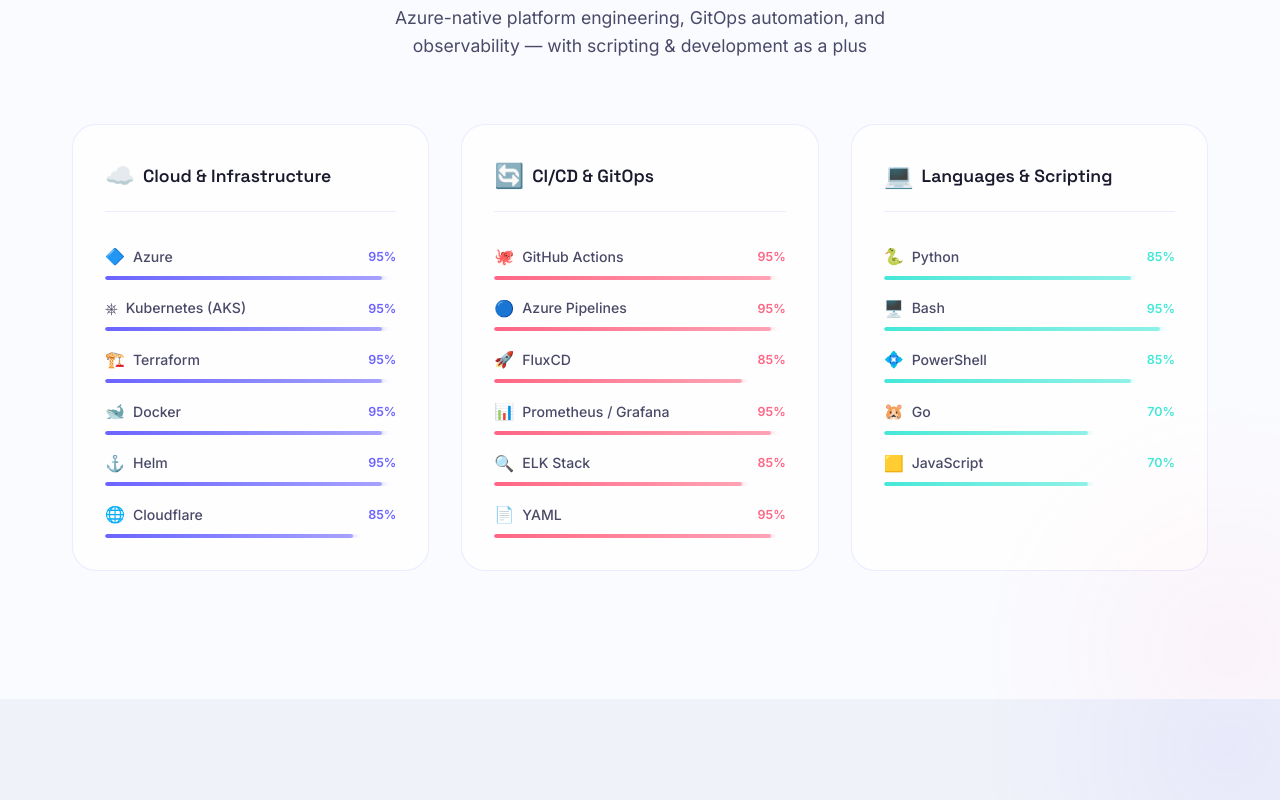
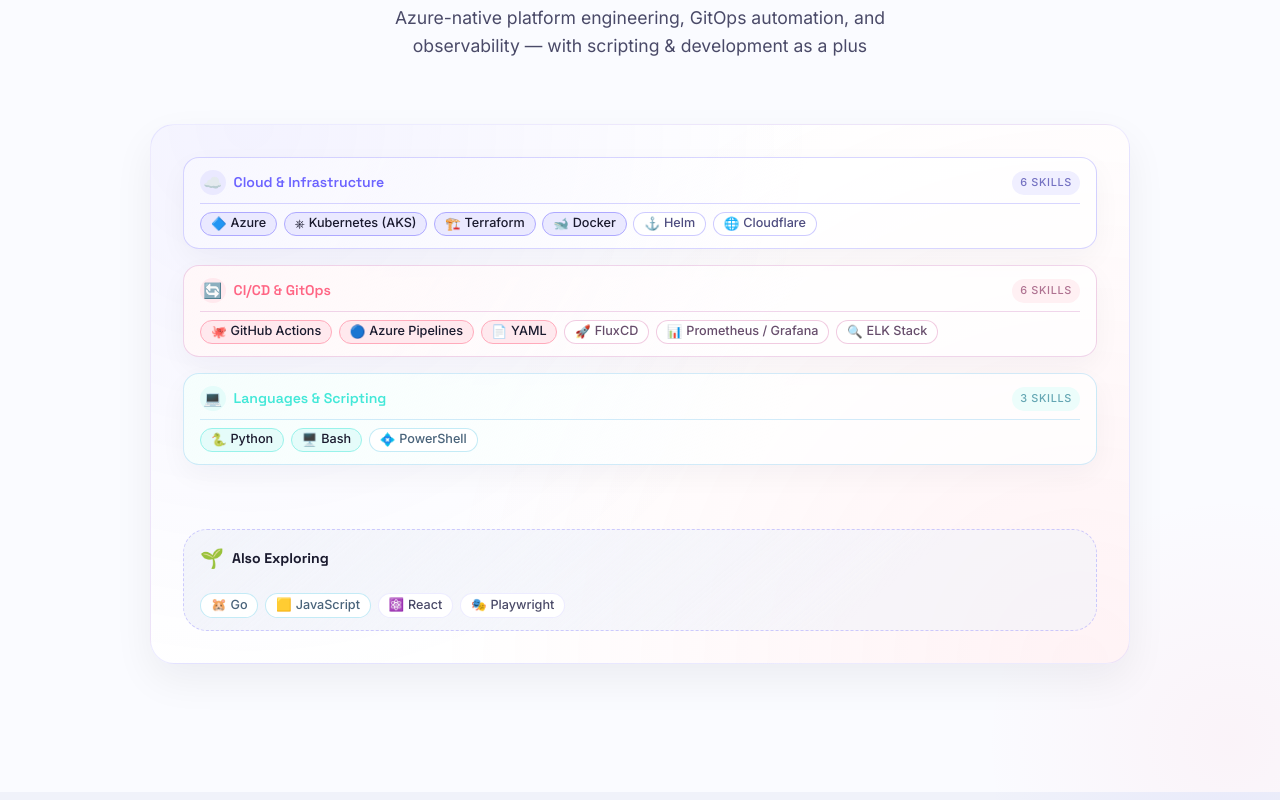
Before and after one commit to kabenz/portfolio, a React (Vite) app: page / in a window 1280 px wide. Shown: the part 2400-3200 px from the top of the page. Built offline with nearby package versions, Linux system fonts and the light colour scheme.

Commit message:
fix: 🐛 ui improvements to skills component

```diff
--- a/src/components/Skills/Skills.css
+++ b/src/components/Skills/Skills.css
@@ -13,6 +13,21 @@
   height: 500px;
   background: radial-gradient(circle, rgba(255, 101, 132, 0.05) 0%, transparent 70%);
   pointer-events: none;
+}
+
+.skills__content {
+  position: relative;
+  z-index: 1;
+  max-width: 980px;
+  margin: 0 auto;
+  padding: var(--spacing-lg);
+  border-radius: var(--radius-xl);
+  background:
+    radial-gradient(circle at 10% 0%, color-mix(in srgb, var(--color-accent-primary) 8%, transparent) 0%, transparent 55%),
+    radial-gradient(circle at 95% 100%, color-mix(in srgb, var(--color-accent-secondary) 8%, transparent) 0%, transparent 60%),
+    color-mix(in srgb, white 72%, var(--color-card-bg));
+  border: 1px solid var(--color-card-border);
+  box-shadow: 0 16px 40px rgba(17, 24, 39, 0.06);
 }
 
 .skills__grid {
@@ -134,6 +149,11 @@
 }
 
 @media (max-width: 640px) {
+  .skills__content {
+    padding: var(--spacing-md);
+    border-radius: var(--radius-lg);
+  }
+
   .skills__grid {
     grid-template-columns: 1fr;
   }
--- a/src/components/Skills/Skills.jsx
+++ b/src/components/Skills/Skills.jsx
@@ -1,66 +1,6 @@
 import { useEffect, useRef } from 'react'
+import TechList from '../TechList/TechList'
 import './Skills.css'
-import skills from '../../data/skills.js'
-
-/** @type {Record<string, number>} */
-const levelToPercent = {
-  beginner:     30,
-  intermediate: 70,
-  advanced:     85,
-  expert:       95,
-}
-
-const categoryMeta = [
-  { id: 'cloud',     label: 'Cloud & Infrastructure', icon: '☁️',  color: '#6c63ff' },
-  { id: 'cicd',      label: 'CI/CD & GitOps',         icon: '🔄',  color: '#ff6584' },
-  { id: 'languages', label: 'Languages & Scripting',  icon: '💻',  color: '#43e8d8' },
-]
-
-const skillCategories = categoryMeta.map(cat => ({
-  ...cat,
-  skills: skills
-    .filter(s => s.category === cat.id)
-    .map(s => ({ name: s.name, icon: s.icon, level: s.level ? levelToPercent[s.level] : levelToPercent.intermediate })),
-}))
-
-function SkillBar({ name, level, icon, delay }) {
-  const barRef = useRef(null)
-
-  useEffect(() => {
-    const observer = new IntersectionObserver(
-      entries => {
-        entries.forEach(e => {
-          if (e.isIntersecting) {
-            setTimeout(() => {
-              if (barRef.current) {
-                barRef.current.style.width = `${level}%`
-              }
-            }, delay)
-          }
-        })
-      },
-      { threshold: 0.5 }
-    )
-    const el = barRef.current?.closest('.skill-item')
-    if (el) observer.observe(el)
-    return () => observer.disconnect()
-  }, [level, delay])
-
-  return (
-    <div className="skill-item">
-      <div className="skill-item__header">
-        <div className="skill-item__name">
-          <span className="skill-item__icon">{icon}</span>
-          <span>{name}</span>
-        </div>
-        <span className="skill-item__level">{level}%</span>
-      </div>
-      <div className="skill-item__bar-track">
-        <div className="skill-item__bar-fill" ref={barRef} />
-      </div>
-    </div>
-  )
-}
 
 export default function Skills() {
   const sectionRef = useRef(null)
@@ -86,28 +26,8 @@
           </p>
         </div>
 
-        <div className="skills__grid">
-          {skillCategories.map((cat, ci) => (
-            <div
-              key={cat.id}
-              className="skills__card fade-in"
-              style={{ '--cat-color': cat.color, animationDelay: `${ci * 0.15}s` }}
-            >
-              <div className="skills__card-header">
-                <span className="skills__card-icon">{cat.icon}</span>
-                <h3 className="skills__card-title">{cat.label}</h3>
-              </div>
-              <div className="skills__card-body">
-                {cat.skills.map((skill, si) => (
-                  <SkillBar
-                    key={skill.name}
-                    {...skill}
-                    delay={ci * 100 + si * 80}
-                  />
-                ))}
-              </div>
-            </div>
-          ))}
+        <div className="skills__content fade-in">
+          <TechList compact />
         </div>
       </div>
     </section>
--- a/src/components/TechList/TechList.css
+++ b/src/components/TechList/TechList.css
@@ -1,46 +1,48 @@
 .tech-list {
   display: flex;
   flex-direction: column;
-  gap: var(--spacing-lg);
+  gap: var(--spacing-xl);
 }
 
 /* ── Top-level sections (Core Expertise / Also Exploring) ── */
 .tech-list__section {
   display: flex;
   flex-direction: column;
-  gap: var(--spacing-md);
+  gap: var(--spacing-lg);
 }
 
 .tech-list__section-header {
   display: flex;
   align-items: center;
   gap: var(--spacing-sm);
-  margin-bottom: var(--spacing-sm);
+  margin-bottom: 0.25rem;
 }
 
 .tech-list__section-icon {
-  font-size: 1.1rem;
+  font-size: 1.2rem;
 }
 
 .tech-list__section-title {
   font-family: var(--font-display);
-  font-size: 1.15rem;
+  font-size: 1.25rem;
   font-weight: 700;
   color: var(--color-text-primary);
 }
 
 /* ── Enthusiast section ── */
 .tech-list__section--enthusiast {
-  padding: var(--spacing-md) var(--spacing-md) var(--spacing-md);
-  border: 1px dashed var(--color-card-border);
-  border-radius: var(--radius-lg);
-  background: color-mix(in srgb, var(--color-bg-secondary) 40%, transparent);
+  padding: var(--spacing-md) var(--spacing-lg);
+  border: 1px dashed color-mix(in srgb, var(--color-card-border) 80%, var(--color-accent-primary));
+  border-radius: var(--radius-xl);
+  background:
+    linear-gradient(140deg, color-mix(in srgb, var(--color-bg-secondary) 82%, white) 0%, transparent 75%),
+    color-mix(in srgb, var(--color-bg-secondary) 55%, transparent);
 }
 
 .tech-list__section-desc {
-  font-size: 0.85rem;
+  font-size: 0.92rem;
   color: var(--color-text-muted);
-  margin-bottom: var(--spacing-sm);
+  margin-bottom: 0.2rem;
   line-height: 1.5;
 }
 
@@ -49,72 +51,99 @@
   display: flex;
   flex-direction: column;
   gap: var(--spacing-md);
+  background:
+    linear-gradient(120deg, color-mix(in srgb, var(--cat-color) 5%, white) 0%, transparent 65%),
+    var(--color-card-bg);
+  border: 1px solid color-mix(in srgb, var(--cat-color) 16%, var(--color-card-border));
+  border-radius: var(--radius-lg);
+  padding: var(--spacing-md) var(--spacing-lg);
+  box-shadow: 0 10px 28px rgba(17, 24, 39, 0.04);
+  transition: transform var(--transition-normal), box-shadow var(--transition-normal), border-color var(--transition-normal);
+}
+
+.tech-list__group:hover {
+  transform: translateY(-2px);
+  border-color: color-mix(in srgb, var(--cat-color) 28%, var(--color-card-border));
+  box-shadow: 0 16px 32px rgba(17, 24, 39, 0.07);
 }
 
 .tech-list__group-header {
   display: flex;
   align-items: center;
   gap: var(--spacing-sm);
-  padding-bottom: var(--spacing-sm);
-  border-bottom: 1px solid var(--color-card-border);
+  padding-bottom: 0.7rem;
+  border-bottom: 1px solid color-mix(in srgb, var(--cat-color) 16%, var(--color-card-border));
 }
 
 .tech-list__group-icon {
-  font-size: 1.25rem;
+  font-size: 1.05rem;
+  width: 1.9rem;
+  height: 1.9rem;
+  display: inline-flex;
+  align-items: center;
+  justify-content: center;
+  border-radius: 50%;
+  background: color-mix(in srgb, var(--cat-color) 14%, white);
 }
 
 .tech-list__group-title {
   font-family: var(--font-display);
-  font-size: 1rem;
+  font-size: 1.03rem;
   font-weight: 600;
   color: var(--cat-color, var(--color-accent-primary));
 }
 
 .tech-list__group-count {
   margin-left: auto;
-  font-size: 0.75rem;
+  font-size: 0.72rem;
   font-weight: 500;
-  color: var(--color-text-muted);
+  color: color-mix(in srgb, var(--cat-color) 40%, var(--color-text-muted));
+  text-transform: uppercase;
+  letter-spacing: 0.06em;
+  padding: 0.2rem 0.5rem;
+  border-radius: var(--radius-full);
+  background: color-mix(in srgb, var(--cat-color) 10%, white);
 }
 
 /* ── Chips row ── */
 .tech-list__chips {
   display: flex;
   flex-wrap: wrap;
-  gap: var(--spacing-sm);
+  gap: 0.5rem;
 }
 
 /* ── Individual chip ── */
 .tech-chip {
   display: inline-flex;
   align-items: center;
-  gap: 0.35rem;
-  padding: 0.4rem 0.75rem;
-  background: var(--color-card-bg);
-  border: 1px solid var(--color-card-border);
+  gap: 0.42rem;
+  padding: 0.45rem 0.78rem;
+  background: color-mix(in srgb, white 75%, var(--color-card-bg));
+  border: 1px solid color-mix(in srgb, var(--cat-color, var(--color-card-border)) 24%, var(--color-card-border));
   border-radius: var(--radius-full);
-  font-size: 0.85rem;
+  font-size: 0.86rem;
   font-weight: 500;
-  color: var(--color-text-secondary);
+  color: color-mix(in srgb, var(--color-text-secondary) 84%, var(--cat-color, var(--color-text-secondary)));
   transition: border-color var(--transition-fast), color var(--transition-fast),
-    box-shadow var(--transition-fast);
+    box-shadow var(--transition-fast), transform var(--transition-fast), background var(--transition-fast);
   backdrop-filter: blur(8px);
 }
 
 .tech-chip:hover {
-  border-color: var(--cat-color, var(--color-accent-primary));
+  transform: translateY(-1px);
+  border-color: color-mix(in srgb, var(--cat-color, var(--color-accent-primary)) 70%, white);
   color: var(--color-text-primary);
-  box-shadow: 0 0 0 1px var(--cat-color, var(--color-accent-primary));
+  box-shadow: 0 8px 18px color-mix(in srgb, var(--cat-color, var(--color-accent-primary)) 18%, transparent);
 }
 
 .tech-chip--featured {
-  border-color: var(--cat-color, var(--color-accent-primary));
+  border-color: color-mix(in srgb, var(--cat-color, var(--color-accent-primary)) 55%, white);
   color: var(--color-text-primary);
-  background: color-mix(in srgb, var(--cat-color, var(--color-accent-primary)) 8%, var(--color-card-bg));
+  background: color-mix(in srgb, var(--cat-color, var(--color-accent-primary)) 14%, white);
 }
 
 .tech-chip__icon {
-  font-size: 1rem;
+  font-size: 0.95rem;
   line-height: 1;
 }
 
@@ -124,11 +153,11 @@
 
 /* ── Compact variant (CV) ── */
 .tech-list--compact .tech-list__section {
-  gap: var(--spacing-sm);
+  gap: var(--spacing-md);
 }
 
 .tech-list--compact .tech-list__section--enthusiast {
-  padding: 0.5rem var(--spacing-sm);
+  padding: 0.8rem var(--spacing-md);
 }
 
 .tech-list--compact .tech-list__section-title {
@@ -141,14 +170,17 @@
 
 .tech-list--compact .tech-list__group {
   gap: var(--spacing-sm);
+  padding: 0.75rem var(--spacing-md);
 }
 
 .tech-list--compact .tech-list__group-header {
-  padding-bottom: 0.3rem;
+  padding-bottom: 0.45rem;
 }
 
 .tech-list--compact .tech-list__group-icon {
-  font-size: 1rem;
+  font-size: 0.95rem;
+  width: 1.6rem;
+  height: 1.6rem;
 }
 
 .tech-list--compact .tech-list__group-title {
@@ -160,17 +192,45 @@
 }
 
 .tech-list--compact .tech-list__chips {
-  gap: 0.3rem;
+  gap: 0.42rem;
 }
 
 .tech-list--compact .tech-chip {
-  padding: 0.2rem 0.55rem;
-  font-size: 0.75rem;
+  padding: 0.3rem 0.62rem;
+  font-size: 0.79rem;
   gap: 0.25rem;
 }
 
 .tech-list--compact .tech-chip__icon {
-  font-size: 0.85rem;
+  font-size: 0.78rem;
+}
+
+@media (max-width: 768px) {
+  .tech-list {
+    gap: var(--spacing-lg);
+  }
+
+  .tech-list__section {
+    gap: var(--spacing-md);
+  }
+
+  .tech-list__group {
+    padding: 0.8rem var(--spacing-md);
+  }
+
+  .tech-list__group-title {
+    font-size: 0.95rem;
+  }
+
+  .tech-list__group-count {
+    font-size: 0.66rem;
+    padding: 0.16rem 0.42rem;
+  }
+
+  .tech-chip {
+    font-size: 0.8rem;
+    padding: 0.35rem 0.62rem;
+  }
 }
 
 /* ── Print / PDF export ── */
--- a/src/data/skills.js
+++ b/src/data/skills.js
@@ -13,10 +13,10 @@
   // CI/CD & GitOps
   { name: 'GitHub Actions',       category: 'cicd', level: 'expert',   featured: true,  icon: '🐙' },
   { name: 'Azure Pipelines',      category: 'cicd', level: 'expert',   featured: true,  icon: '🔵' },
+  { name: 'YAML',                 category: 'cicd', level: 'expert',   featured: true, icon: '📄' },
   { name: 'FluxCD',               category: 'cicd', level: 'advanced', featured: false, icon: '🚀' },
   { name: 'Prometheus / Grafana', category: 'cicd', level: 'expert',   featured: false, icon: '📊' },
   { name: 'ELK Stack',            category: 'cicd', level: 'advanced', featured: false, icon: '🔍' },
-  { name: 'YAML',                 category: 'cicd', level: 'expert',   featured: false, icon: '📄' },
 
   // Languages & Scripting
   { name: 'Python',      category: 'languages', level: 'advanced', featured: true,  icon: '🐍' },
@@ -24,6 +24,8 @@
   { name: 'PowerShell',  category: 'languages', level: 'advanced', featured: false, icon: '💠' },
   { name: 'Go',          category: 'languages', level: 'intermediate', featured: false, enthusiast: true, icon: '🐹' },
   { name: 'JavaScript',  category: 'languages', level: 'intermediate', featured: false, enthusiast: true, icon: '🟨' },
+  { name: 'React',       category: 'framework', level: 'intermediate', featured: false, enthusiast: true, icon: '⚛️' },
+  { name: 'Playwright',  category: 'framework', level: 'intermediate', featured: false, enthusiast: true, icon: '🎭' },
 ]
 
 export default skills
```
